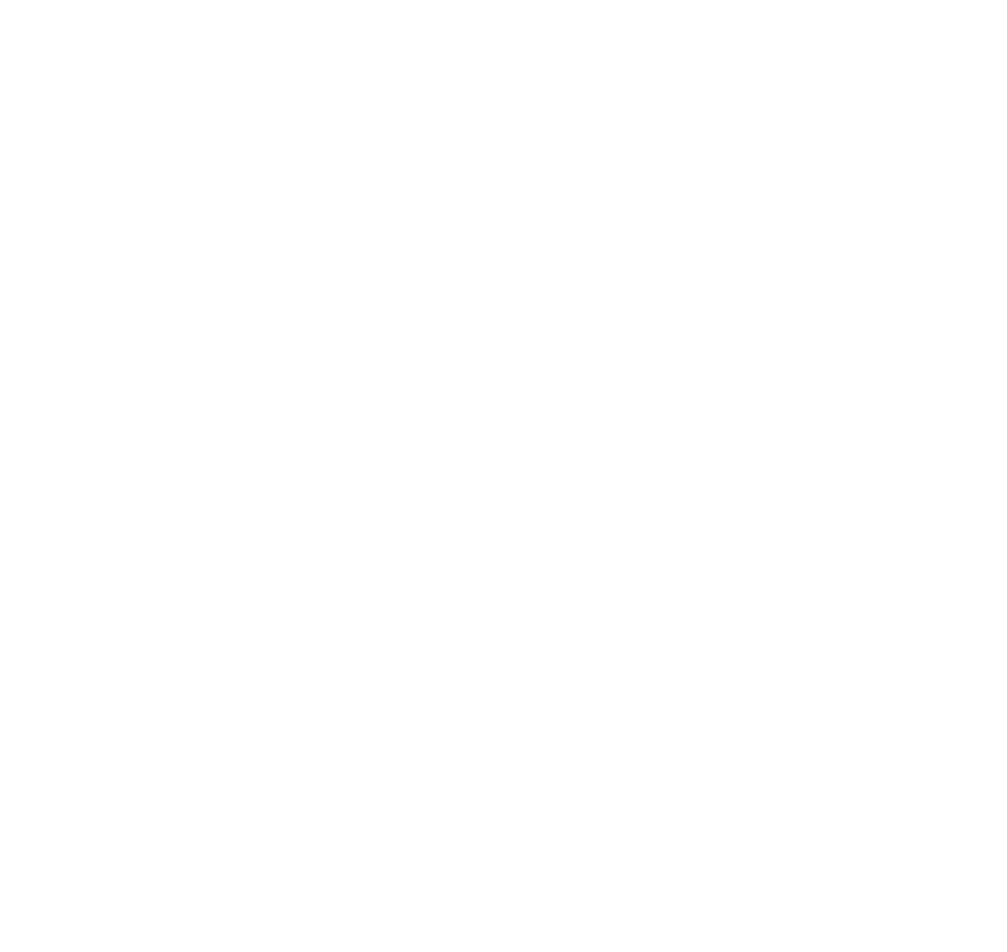
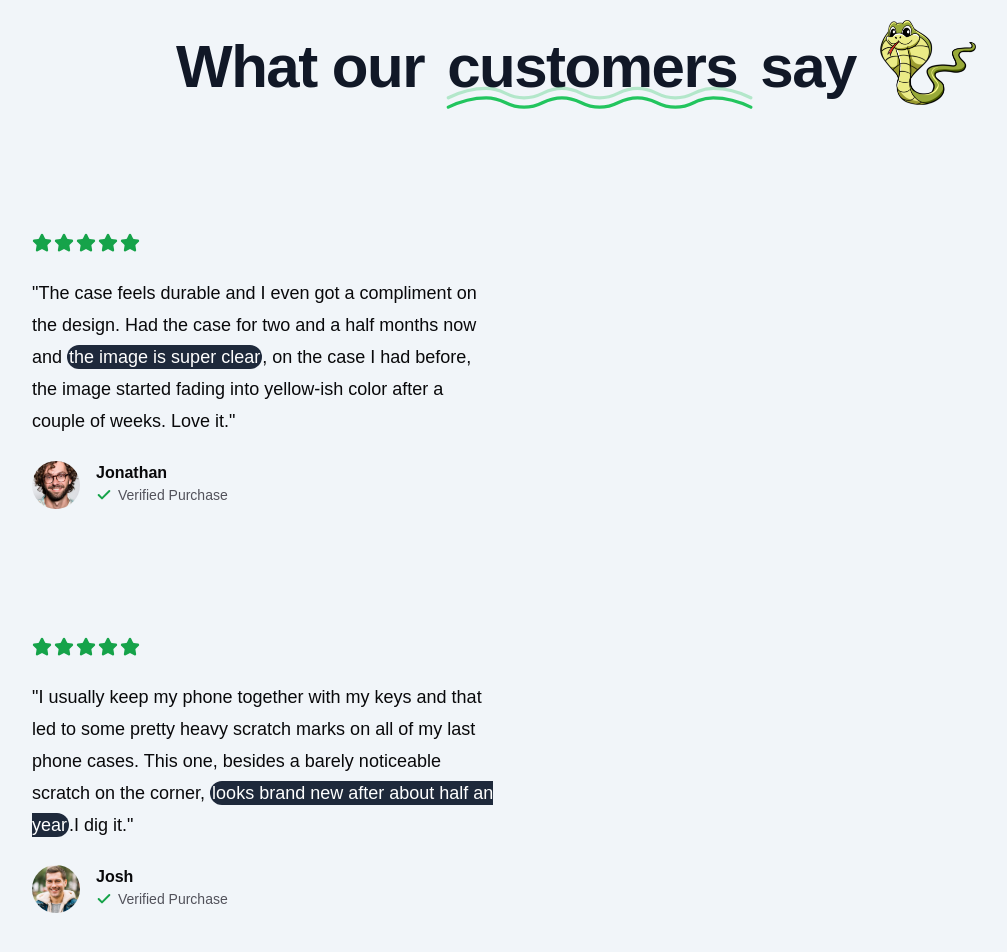
Before and after one commit to kimutaiwycliff/case-app, a Next.js app: page / in a window 1280 px wide. Shown: the part 1071-2023 px from the top of the page, without its empty margins (64-1071 px from the left). Before the commit the page ends 995 px from the top, so only its background shows below. Built offline with nearby package versions, Linux system fonts and the light colour scheme; no server answers.

Commit message:
section user review

```diff
--- a/src/app/page.tsx
+++ b/src/app/page.tsx
@@ -1,3 +1,4 @@
+import { Icons } from '@/components/Icons';
 import MaxWidthWrapper from '@/components/MaxWidthWrapper';
 import Phone from '@/components/Phone';
 import { Check, Star } from 'lucide-react';
@@ -91,16 +92,117 @@
                 alt="Phone case"
                 width={400}
                 height={400}
-                className='absolute w-40 lg:w-52 left-56 -top-20 select-none hidden sm:block lg:hidden xl:block'
+                className="absolute w-40 lg:w-52 left-56 -top-20 select-none hidden sm:block lg:hidden xl:block"
               />
               <Image
                 src="/line.png"
                 alt="Phone case"
                 width={400}
                 height={400}
-                className='absolute w-20 -left-6 -bottom-6 select-none'
+                className="absolute w-20 -left-6 -bottom-6 select-none"
               />
-              <Phone imgSrc="/testimonials/1.jpg" className='w-64' />
+              <Phone imgSrc="/testimonials/1.jpg" className="w-64" />
+            </div>
+          </div>
+        </MaxWidthWrapper>
+      </section>
+      <section className="bg-slate-100 py-24">
+        <MaxWidthWrapper className="flex flex-col items-center gap-16 sm:gap-32">
+          <div className="flex flex-col lg:flex-row items-center gap-4 sm:gap-6">
+            <h2 className="order-1 mt-2 tracking-tight text-center text-balance !leading-tight font-bold text-5xl md:text-6xl text-gray-900">
+              What our{' '}
+              <span className="relative px-2 ">
+                customers{' '}
+                <Icons.underline className="hidden sm:block pointer-events-none absolute inset-x-0 -bottom-6 text-green-500" />
+              </span>{' '}
+              say
+            </h2>
+            <Image
+              src="/snake-2.png"
+              alt=""
+              width={400}
+              height={400}
+              className="w-24 order-0 lg:order-2"
+            />
+          </div>
+          <div className="mx-auto grid max-w-2xl grid-cols-1 px-4 lg:mx-0 lg:max-w-none lg:grid-cols-2 gap-y-16 ">
+            <div className="flex flex-auto flex-col gap-4 lg:pr-8 xl:pr-20 ">
+              <div className="flex gap-0.5 mb-2 ">
+                {stars.map((_, index) => (
+                  <Star
+                    key={index}
+                    className="w-5 h-5 text-green-600 fill-green-600"
+                  />
+                ))}
+              </div>
+              <div className="text-lg leading-8 ">
+                <p>
+                  "The case feels durable and I even got a compliment on the
+                  design. Had the case for two and a half months now and{' '}
+                  <span className="p-0.5 bg-slate-800 text-white rounded-xl">
+                    {' '}
+                    the image is super clear
+                  </span>
+                  , on the case I had before, the image started fading into
+                  yellow-ish color after a couple of weeks. Love it."
+                </p>
+              </div>
+              <div className="flex gap-4 mt-2 ">
+                <Image
+                  src="/users/user-1.png"
+                  alt=""
+                  className="rounded-full h-12 w-12 object-cover"
+                  width={400}
+                  height={400}
+                />
+                <div className="flex flex-col">
+                  <p className="font-semibold">Jonathan</p>
+                  <div className="flex gap-1.5 items-center text-zinc-600">
+                    <Check className="w-4 h-4 stroke-[3px] text-green-600" />
+                    <p className="text-sm">Verified Purchase</p>
+                  </div>
+                </div>
+              </div>
+            </div>
+          </div>
+          {/* Second User Review */}
+          <div className="mx-auto grid max-w-2xl grid-cols-1 px-4 lg:mx-0 lg:max-w-none lg:grid-cols-2 gap-y-16 ">
+            <div className="flex flex-auto flex-col gap-4 lg:pr-8 xl:pr-20 ">
+              <div className="flex gap-0.5 mb-2 ">
+                {stars.map((_, index) => (
+                  <Star
+                    key={index}
+                    className="w-5 h-5 text-green-600 fill-green-600"
+                  />
+                ))}
+              </div>
+              <div className="text-lg leading-8 ">
+                <p>
+                  "I usually keep my phone together with my keys and that led to
+                  some pretty heavy scratch marks on all of my last phone cases. This one, besides a barely noticeable scratch on the corner,{' '}
+                  <span className="p-0.5 bg-slate-800 text-white rounded-xl">
+                    {' '}
+                    looks brand new after about half an year
+                  </span>
+                  .I dig it."
+                </p>
+              </div>
+              <div className="flex gap-4 mt-2 ">
+                <Image
+                  src="/users/user-4.jpg"
+                  alt=""
+                  className="rounded-full h-12 w-12 object-cover"
+                  width={400}
+                  height={400}
+                />
+                <div className="flex flex-col">
+                  <p className="font-semibold">Josh</p>
+                  <div className="flex gap-1.5 items-center text-zinc-600">
+                    <Check className="w-4 h-4 stroke-[3px] text-green-600" />
+                    <p className="text-sm">Verified Purchase</p>
+                  </div>
+                </div>
+              </div>
             </div>
           </div>
         </MaxWidthWrapper>
--- /dev/null
+++ b/src/components/Icons.tsx
@@ -0,0 +1,22 @@
+import { LucideProps } from 'lucide-react';
+
+export const Icons = {
+  underline: (props: LucideProps) => (
+    <svg {...props} viewBox="0 0 687 155">
+      <g
+        stroke="currentColor"
+        strokeWidth="7"
+        fill="none"
+        fill-rule="evenodd"
+        strokeLinecap="round"
+        strokeLinejoin="round"
+      >
+        <path
+          d="M20 98c27-13.3333333 54-20 81-20 40.5 0 40.5 20 81 20s40.626917-20 81-20 40.123083 20 80.5 20 40.5-20 81-20 40.5 20 81 20 40.626917-20 81-20c26.915389 0 53.748722 6.6666667 80.5 20"
+          opacity=".3"
+        ></path>
+        <path d="M20 118c27-13.3333333 54-20 81-20 40.5 0 40.5 20 81 20s40.626917-20 81-20 40.123083 20 80.5 20 40.5-20 81-20 40.5 20 81 20 40.626917-20 81-20c26.915389 0 53.748722 6.6666667 80.5 20"></path>
+      </g>
+    </svg>
+  ),
+};
```
